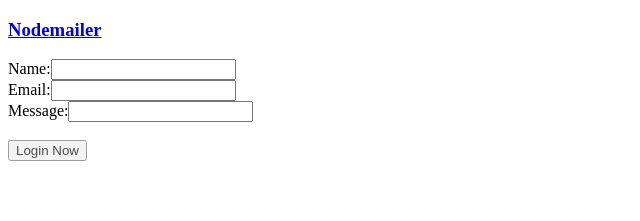
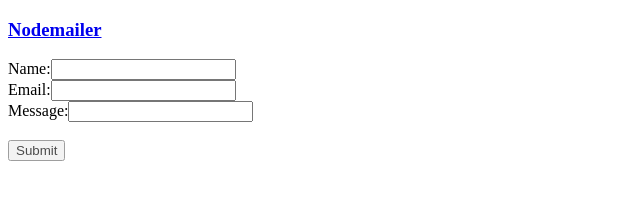
Before and after one commit to cusco1982/nodemail, a React (Create React App) app in the folder client/: page / in a window 1280 px wide. Shown: the top 221 px of the page, without its empty margins (0-640 px from the left). Built offline with nearby package versions, Linux system fonts and the light colour scheme; the HTML template or start-up script is replaced by a standard one.

Commit message:
clean form

```diff
--- a/client/src/pages/Contact.js
+++ b/client/src/pages/Contact.js
@@ -10,13 +10,8 @@
         name: '',
         email: '',
         message: ''
-
-        // this.handleChange = this.handleChange.bind(this)
     };
 
-    // handleChange = e => {
-    //     this.setState({ [e.target.name]: e.target.value })
-    // }
     handleSubmit = event => {
         event.preventDefault();
 
@@ -24,28 +19,6 @@
 
         console.log(this.state);
 
-        // axios({
-        //   url: "/authentication/signin",
-        //   method: 'POST',
-        //   data: {
-        // email,
-        // password
-        //   }
-        // })
-        //   .then(response => {
-        // console.log(response);
-        // const { email } = response.data;
-        // sessionStorage.setItem("user", JSON.stringify({ email }));
-        // if (email === "manager@gmail.com") {
-        //   this.props.history.push('/admin')
-        // } else {
-        //   this.props.history.push('/tenant')
-        // }
-        //   })
-        //   .catch((error) => {
-        // console.log(error)
-        //   }
-        //   );
     }
 
 
@@ -61,57 +34,28 @@
         return (
 
 
-            <form onSubmit={this.handleSubmit}>
-            <div className="loginput">
+            <form onSubmit={this.handleSubmit} style={{width:"600px"}}>
+
+            <div>
               <label for="name">Name:</label>
-              <input className="form-control" required type="name" id="name" name="name" onChange={this.handleChange} />
+              <input type="name" name="name" onChange={this.handleChange} />
             </div>
-            <div className="email">
+            <div>
               <label for="email">Email:</label>
-              <input className="form-control" required type="email" id="email" name="email" onChange={this.handleChange} />
+              <input type="email" name="email" onChange={this.handleChange} />
             </div>
-            <div className="message">
+            <div>
               <label for="message">Message:</label>
-              <input className="form-control" required type="message" id="message" name="message" onChange={this.handleChange} />
+              <input type="textarea" name="message" onChange={this.handleChange} />
             </div>
+
             <br />
+
             <div>
-              <button className="btn btn-primary btn-lg btn-block" style={{ marginBottom: "10px", opacity: "70%" }} type="submit">Login Now</button>
-              {/* <p class="lead mt-4">
-      No Account? <a href="/register">Register</a>
-    </p> */}
+              <button style={{ marginBottom: "10px", opacity: "70%" }} type="submit">Submit</button>
             </div>
+
           </form>
-
-
-
-            // <div className="myform">
-            //     // <div className="row">
-            //     //     <div className="col-md">
-            //     //         <label className="lable">Name:</label>
-            //     //         <input className="form-control input" type="text" name="name" id="fname" placeholder=" First name.." required onChange={props.onChange} />
-            //     //     </div>
-            //     //     <div className="col-md">
-            //     //         <label className="lable">Last Name:</label>
-            //     //         <input className="form-control input" type="text" name="name" id="lname" placeholder=" Last Name.." required onChange={props.onChange} />
-            //     //     </div>
-            //     // </div><br />
-            //     // <div className="row">
-            //     //     <div className="col-md">
-            //     //         <label className="lable1">Email:</label>
-            //     //         <input className="form-control input" type="email" id="email" name="email" placeholder=" Your@email.." required onChange={props.onChange} />
-            //     //     </div>
-            //     //     <div className="col-md">
-            //     //         <label className="lable1">Telephone:</label>
-            //     //         <input className="form-control input" type="tel" id="phone" name="phone" pattern="[0-9]{3}-[0-9]{3}-[0-9]{4}"
-            //             placeholder="XXX-XXX-XXXX" required onChange={props.onChange} />
-            //     </div>
-            // </div><br />
-            // <label class="lable1">Message:</label>
-            // <textarea class="form-control text" name="message" id="message" rows="3" cols="128" placeholder=" Tell me what you need"
-            //     required></textarea><br /><br />
-            // <button id="sendmail" class="btn btn-primary btn-lg btn-block" onClick={props.onSubmit}>Submit</button>
-            // </div>
 
 
         );
```
